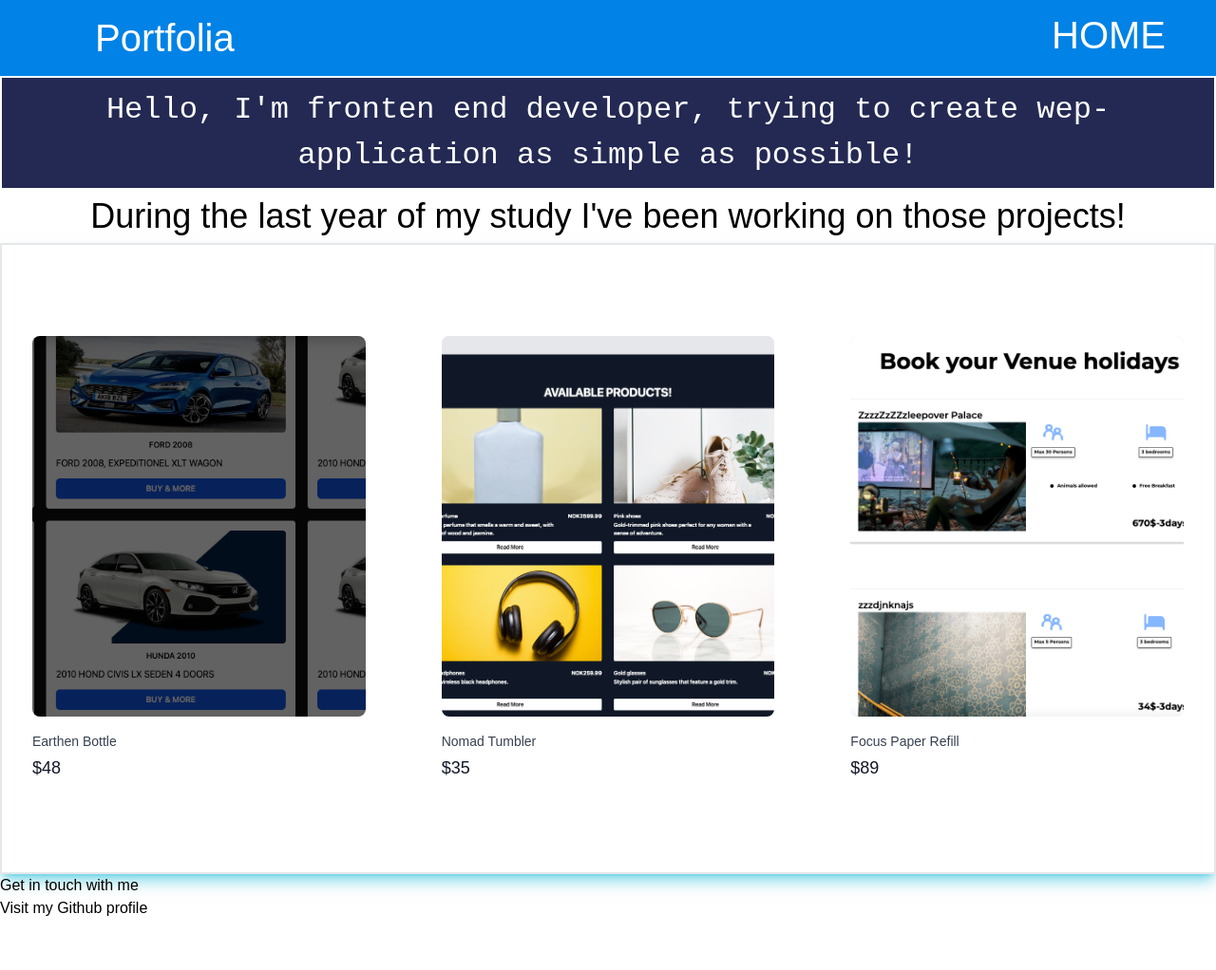
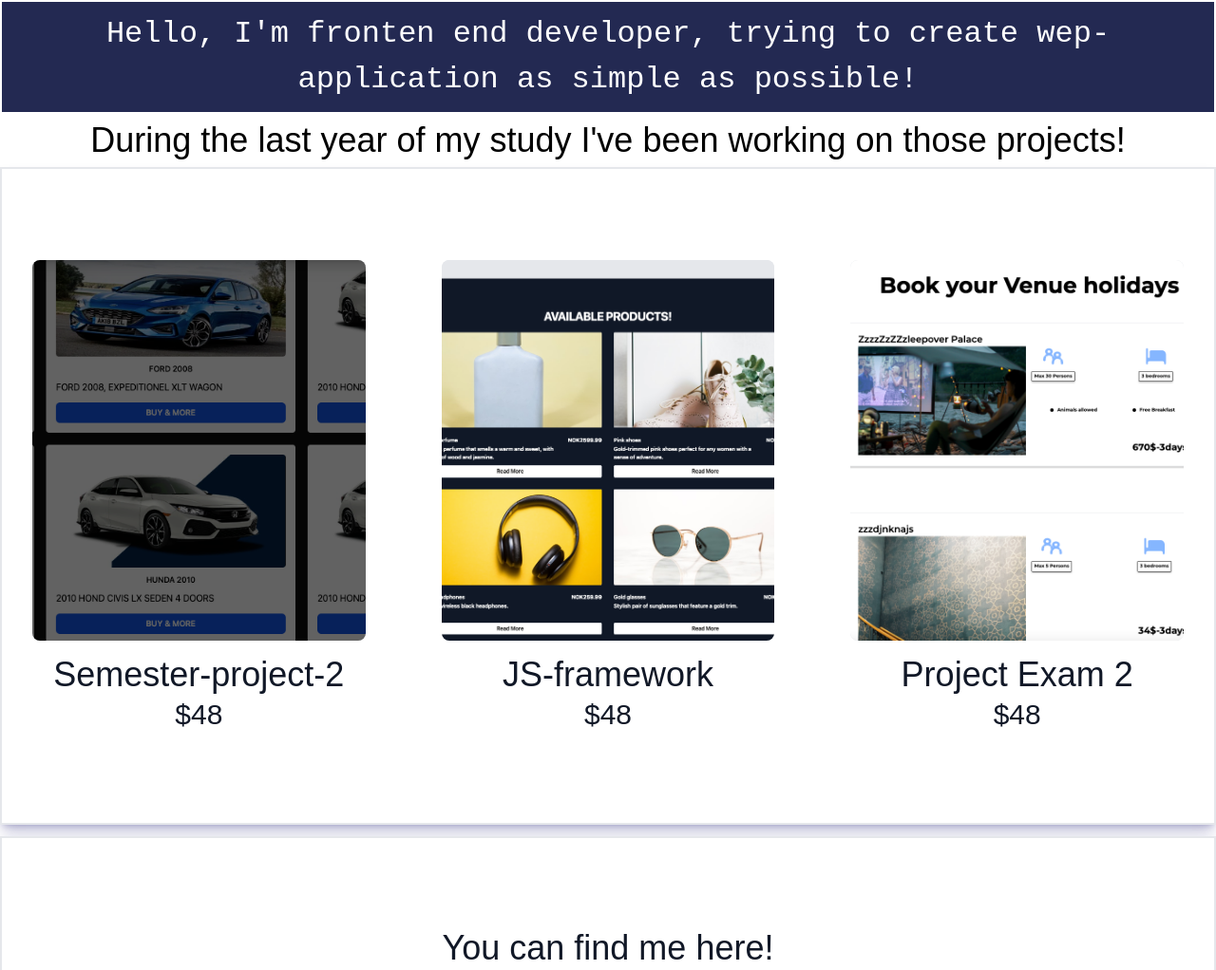
Before and after one commit to Fariaddd/Portofolia-2, a website built with Vite: page Portofolia-2/index.html in a window 1280 px wide. Shown: the top 1022 px of the page at 95% size. Before the commit the page ends 969 px from the top, so only its background shows below. Built offline with nearby package versions, Linux system fonts and the light colour scheme.

Commit message:
added social section
added social section

```diff
--- a/Portofolia-2/index.html
+++ b/Portofolia-2/index.html
@@ -6,69 +6,69 @@
   <meta name="viewport" content="width=device-width, initial-scale=1.0">
   <title>Portfolia-page</title>
   <link rel="stylesheet" href="style.css">
-
 </head>
-<header>
-  <nav>
-    <label class="logo"> <a href="index.html"></a> Portfolia</label>
-    <ul>
-      <li class="active" id="li" > <a href="index.html"></a> Home</li>
-    </ul>
-  </nav>
-</header>
 <body>
     <div class="wrapper">
       <h1 class="typing-demo">
        Hello, I'm fronten end developer, trying to create wep-application as simple as possible!
       </h1>
     </div>
-
-
-
-
-
    <section>
     <h2 class="p-2 text-center text-4xl ">During the last year of my study I've been working on those projects!</h2>
     <div class="bg-white">
-      <div class="mx-auto max-w-2xl px-4 py-16 sm:px-6 sm:py-24 lg:max-w-7xl lg:px-8  border-2 shadow-lg shadow-cyan-500/50">
+      <div class="mx-auto max-w-2xl px-4 py-16 sm:px-6 sm:py-24 lg:max-w-7xl lg:px-8  border-2 shadow-lg shadow-indigo-900/30">
         <h2 class="sr-only">Products</h2>
-
-        <div class="grid grid-cols-1 gap-x-8 gap-y-10 sm:grid-cols-2 lg:grid-cols-2 xl:grid-cols-3 xl:gap-x-20">
-          <a href="#" class="group">
+        <div class="grid grid-cols-1 gap-x-8 gap-y-10 sm:grid-cols-1 lg:grid-cols-3 xl:grid-cols-3 xl:gap-x-20">
+          <a href="https://github.com/Fariaddd/semester-project--2" class="group">
             <div class="aspect-h-1 aspect-w-1 w-full overflow-hidden rounded-lg bg-gray-200 xl:aspect-h-8 xl:aspect-w-7">
-              <img src="./imgs/Semester-project-2.png" alt="Semester-project-2." class="h-full w-full object-cover object-center group-hover:opacity-75">
+              <img src="./imgs/Semester-project-2.png" alt="Semester-project-2." class="h-full w-full object-cover object-center  group-hover:opacity-75">
             </div>
-            <h3 class="mt-4 text-sm text-gray-700">Earthen Bottle</h3>
-            <p class="mt-1 text-lg font-medium text-gray-900">$48</p>
+            <h2 class="mt-4 text-4xl text-center font-medium text-gray-900">Semester-project-2</h2>
+            <p class="mt-1 text-3xl text-center font-light text-gray-900">$48</p>
           </a>
-
-          <a href="#" class="group">
+          <a href="https://github.com/Fariaddd/react-ca" class="group">
             <div class="aspect-h-1 aspect-w-1 w-full overflow-hidden rounded-lg bg-gray-200 xl:aspect-h-8 xl:aspect-w-7">
               <img src="./imgs/JS-framework.png" alt="JS-framework." class="h-full w-full object-cover object-center group-hover:opacity-75">
             </div>
-            <h3 class="mt-4 text-sm text-gray-700">Nomad Tumbler</h3>
-            <p class="mt-1 text-lg font-medium text-gray-900">$35</p>
+            <h2 class="mt-4 text-4xl text-center font-medium text-gray-900">JS-framework</h2>
+            <p class="mt-1 text-3xl text-center font-light text-gray-900">$48</p>
           </a>
-
-          <a href="#" class="group">
+          <a href="https://github.com/Fariaddd/fronted-exam" class="group">
             <div class="aspect-h-1 aspect-w-1 w-full overflow-hidden rounded-lg bg-gray-200 xl:aspect-h-8 xl:aspect-w-7">
               <img src="./imgs/fronted-exam-mainm.png" alt="fronted-exam-main" class="h-full w-full object-cover object-center group-hover:opacity-75">
             </div>
-            <h3 class="mt-4 text-sm text-gray-700">Focus Paper Refill</h3>
-            <p class="mt-1 text-lg font-medium text-gray-900">$89</p>
+            <h2 class="mt-4 text-4xl text-center font-medium text-gray-900">Project Exam 2</h2>
+            <p class="mt-1 text-3xl text-center font-light text-gray-900">$48</p>
           </a>
         </div>
       </div>
     </div>
   </section>
-
   <section>
-    <h2>Get in touch with me</h2>
-    <a href="https://github.com/Fariaddd">Visit my Github profile</a>
+    <div class="bg-white">
+      <div class="mx-auto m-3 max-w-2xl px-4 py-16 sm:px-6 sm:py-24 lg:max-w-7xl lg:px-8  border-2 shadow-lg shadow-indigo-900/30">
+        <h2  class="text-4xl text-center  font-medium text-gray-900">You can find me here! </h2>
+        <div class="grid grid-cols-1 gap-x-8 m-4 gap-y-10 sm:grid-cols-1 lg:grid-cols-2 xl:grid-cols-2 xl:gap-x-20">
+          <a href="https://github.com/Fariaddd" class="group">
+              <div class="aspect-h-1 aspect-w-1 w-full overflow-hidden rounded-lg bg-gray-200 xl:aspect-h-8 xl:aspect-w-7">
+                <img src="./imgs/github.jpeg" alt="Semester-project-2." class="h-full w-full object-cover object-center  group-hover:opacity-75">
+              </div>
+              <p class="mt-1 text-3xl text-center font-light text-gray-900">$48</p>
+          </a>
+          <a href="https://www.linkedin.com/in/fariad-world-29b71923b/" class="group">
+            <div class="aspect-h-1 aspect-w-1 w-full overflow-hidden rounded-lg bg-gray-200 xl:aspect-h-8 xl:aspect-w-7">
+              <img src="./imgs/linkedin.png" alt="Semester-project-2." class="h-full w-full object-cover object-center  group-hover:opacity-75">
+            </div>
+            <p class="mt-1 text-3xl text-center font-light text-gray-900">$48</p>
+        </a>
+        </div>
+      </div>
+    </div>
   </section>
-
-  <footer>
-
-  </footer>
+  <section>
+    <div >
+      <h2>About me</h2>
+    </div>
+  </section>
 </body>
 </html>
--- a/Portofolia-2/style.css
+++ b/Portofolia-2/style.css
@@ -2,13 +2,6 @@
 @tailwind components;
 @tailwind utilities;
 
-
-
-:root {
-  --bg-color: hsl(49 37% 94%);
-  --typewriterSpeed: 6s;
-  --typewriterCharacters: 24;
-}
 
 * {
   padding: 0;
@@ -31,23 +24,13 @@ nav{
   padding: 0 100px;
   cursor: pointer;
 }
-nav ul{
-  float: right;
-  margin-right: 40px;
-}
 
-#li{
-  font-size: 40px;
-  color: white;
-  text-transform: uppercase;
-  padding: 7px 13px;
-  border-radius: 3px;
-  cursor: pointer;
-}
+
+
 
 .wrapper {
   display: flex;
-  max-width: 100%;
+
   align-items: center;
   text-align: center;
   justify-content: center;
```
Also changed, not shown: Portofolia-2/imgs/github.jpeg (added), Portofolia-2/imgs/linkedin.png (added).
